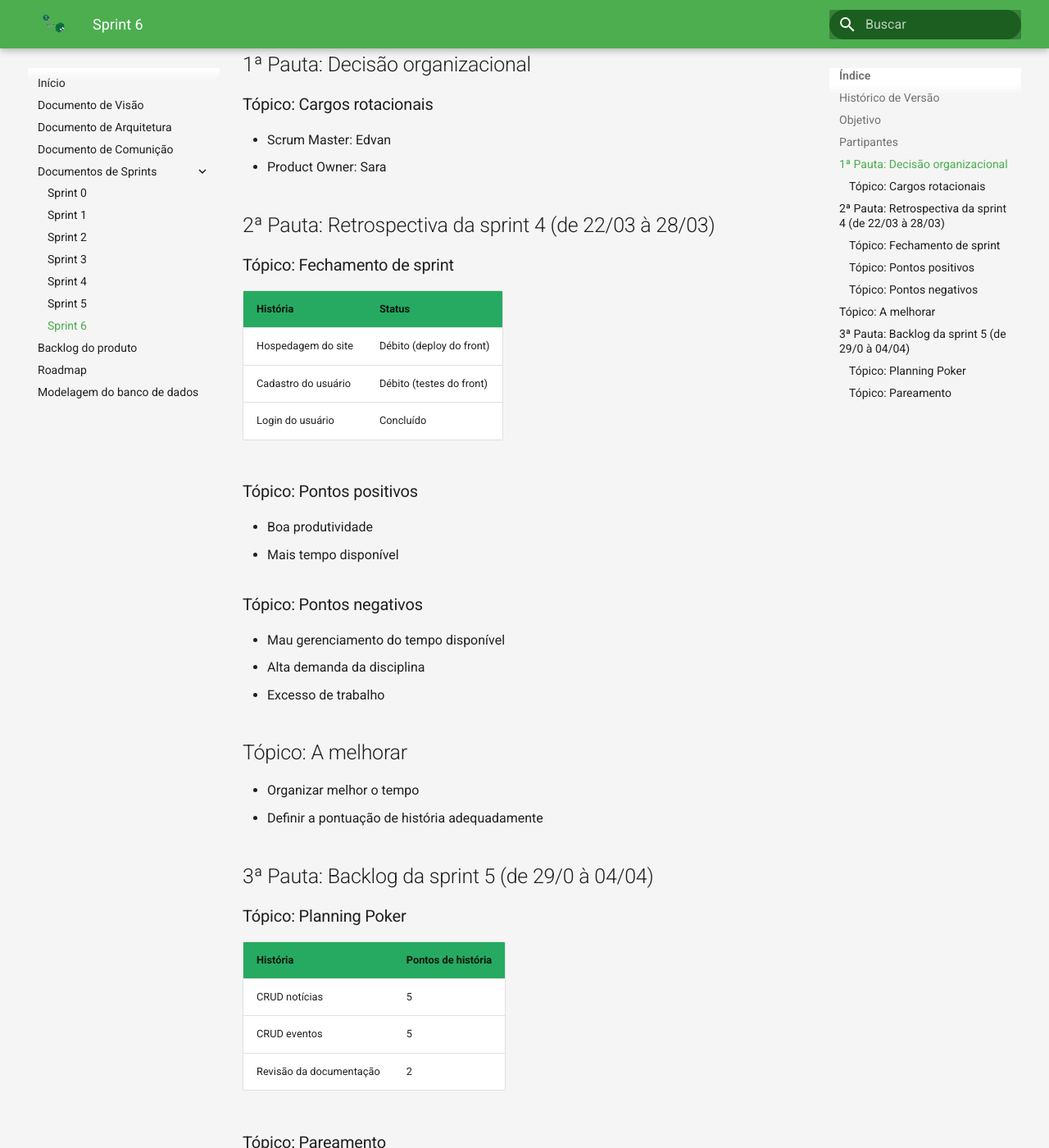
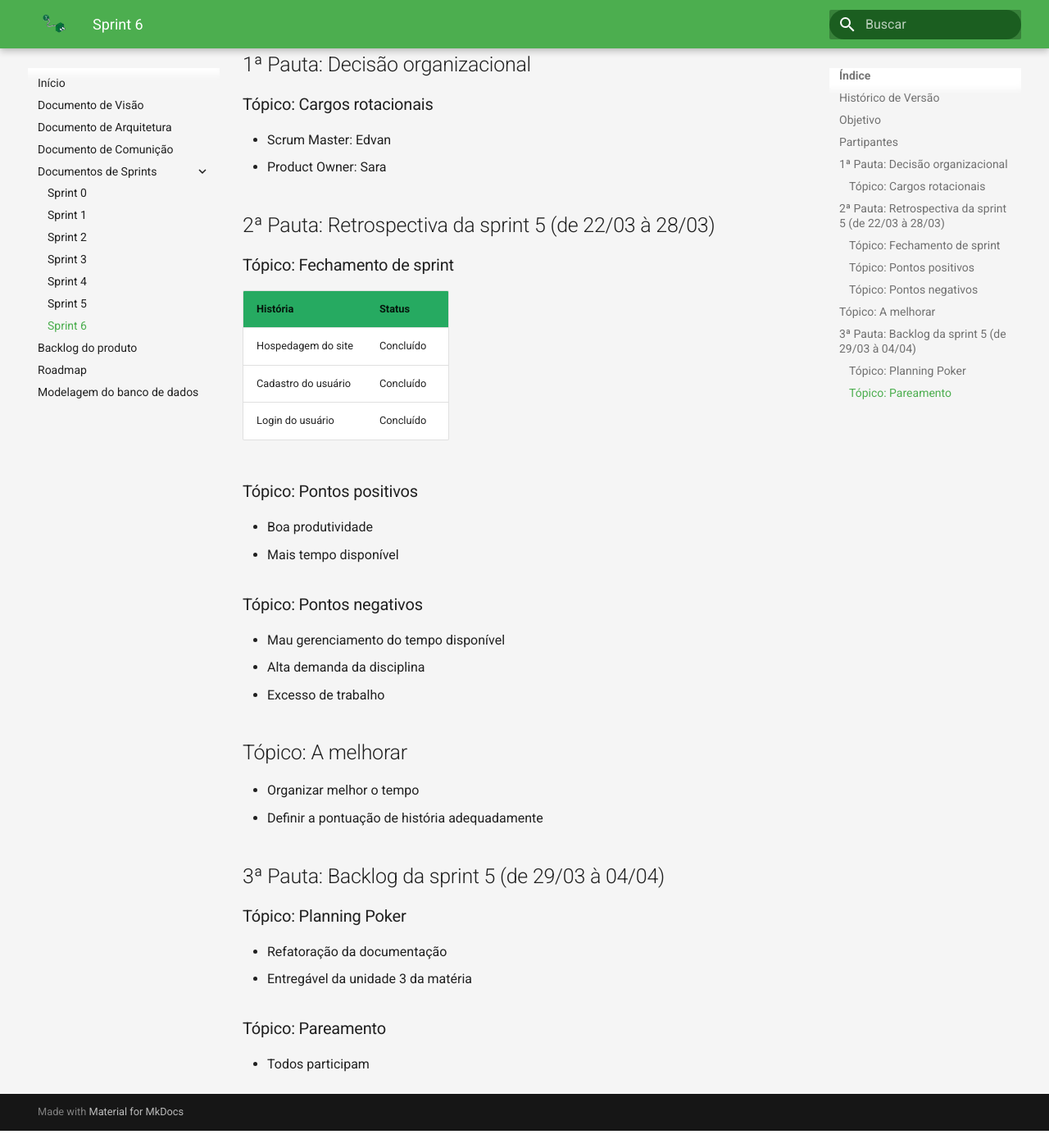
Before and after one commit to Conecta-UnB/Conecta-UnB-Wiki, an MkDocs documentation site: the page built from docs/sprints/sprint6.md, in a window 1280 px wide and 1400 px high, scrolled down 696 px. Shown: the whole window at 82% size. Built offline with MkDocs 1.6.1 and Material for MkDocs 9.7.7, drawn with Linux system fonts in a browser that asks for light colours; after the commit the page ends 2075 px from its top, so only the background shows below that; some of the changed text lies outside the part shown.

Commit message:
Adicionando roadmap atualizado e sprints 6 e 7
Co-authored-by: jschneiderm98 <julio_schneider@hotmail.com>
Co-authored-by: RhuanMr <magicknight@hotmail.com.br>
Co-authored-by: Edvan Barreira <edvan.bgjunior@gmail.com>
Co-authored-by: JoaoVitorFarias <jvlopesfarias@gmail.com>

```diff
--- a/docs/sprints/sprint6.md
+++ b/docs/sprints/sprint6.md
@@ -26,14 +26,14 @@
 * Product Owner: Sara
 
 
-## 2ª Pauta: Retrospectiva da sprint 4 (de 22/03 à 28/03)
+## 2ª Pauta: Retrospectiva da sprint 5 (de 22/03 à 28/03)
 
 ### Tópico: Fechamento de sprint
 
 | História | Status |
 |--|--|
-| Hospedagem do site | Débito (deploy do front) |
-| Cadastro do usuário | Débito (testes do front) |
+| Hospedagem do site | Concluído |
+| Cadastro do usuário | Concluído |
 | Login do usuário | Concluído |
 
 ### Tópico: Pontos positivos
@@ -54,21 +54,15 @@
 * Definir a pontuação de história adequadamente
 
 
-## 3ª Pauta: Backlog da sprint 5 (de 29/0 à 04/04)
+## 3ª Pauta: Backlog da sprint 5 (de 29/03 à 04/04)
 
 ### Tópico: Planning Poker
 
-| História | Pontos de história |
-|--|--|
-| CRUD notícias | 5 |
-| CRUD eventos | 5 |
-| Revisão da documentação | 2 |
+* Refatoração da documentação
+* Entregável da unidade 3 da matéria
+
 
 
 ### Tópico: Pareamento
 
-| Pareamento | Histórias |
-|--|--|
-| Rhuan, Sara e Edvan | CRUD eventos |
-| Júlio e João | CRUD notícias |
-| Sara, Júlio, João, Edvan e Rhuan | Revisão da documentação |
+* Todos participam
```
Also changed, not shown: docs/roadmap.md (+9 -5 lines), docs/sprints/sprint7.md (added, +65 -0 lines).
